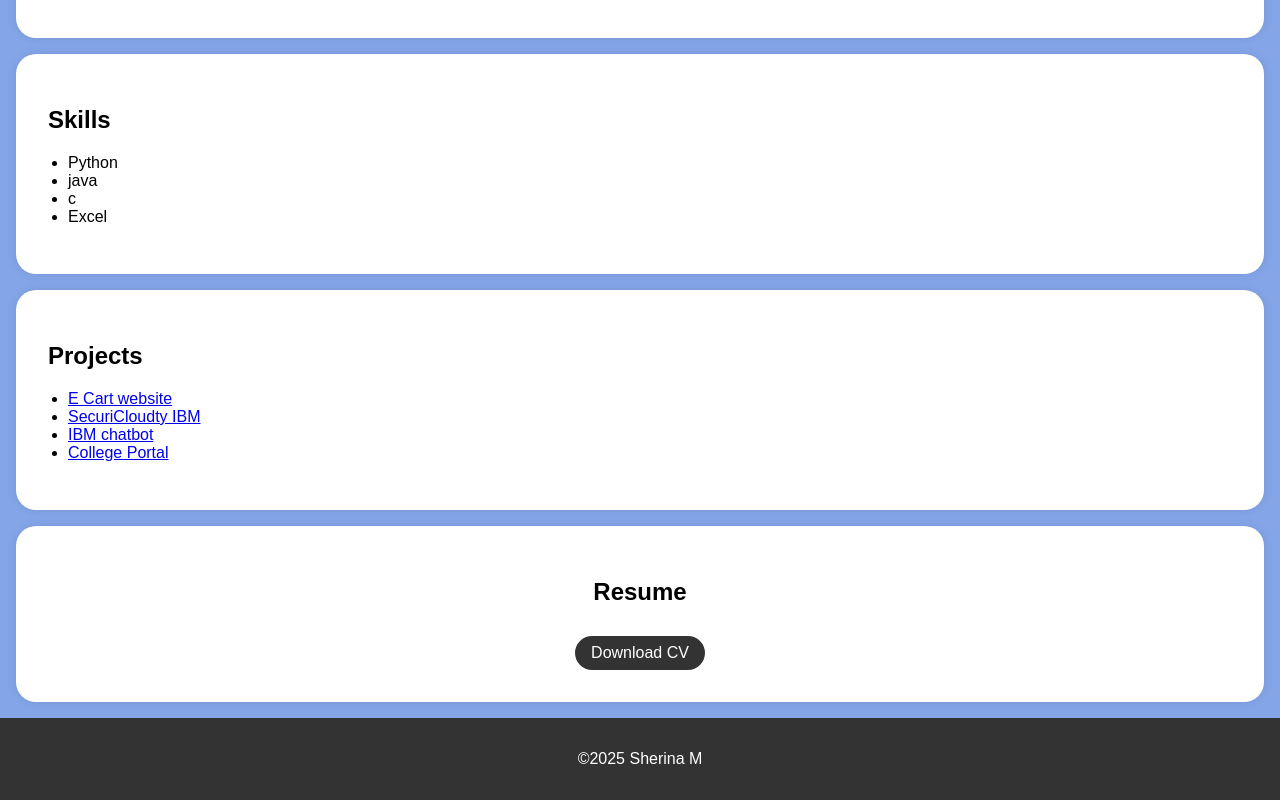
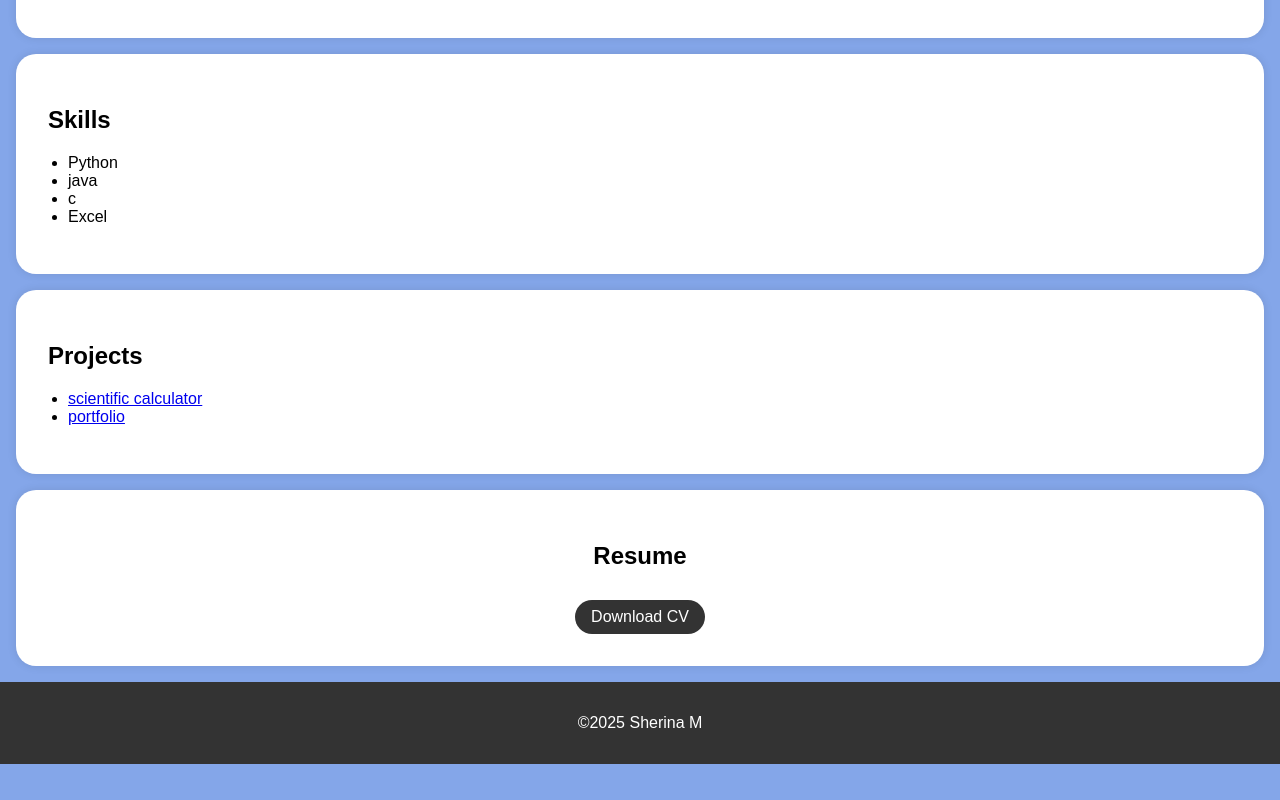
Before and after one commit to asbdu160bdu16023051601802112093/digital-portfolio, a plain HTML site: page index.html in a window 1280 px wide. Shown: the part 574-1374 px from the top of the page. After the commit the page ends 1338 px from the top, so only its background shows below. Drawn offline with Linux system fonts and the light colour scheme.

Commit message:
Add files via upload

```diff
--- a/index.html
+++ b/index.html
@@ -151,10 +151,10 @@
         <div class="section-content">
             <h2>Projects</h2>
             <ul>
-                <li><a href="#">E Cart website</a></li>
-                <li><a href="#"> SecuriCloudty IBM</a></li>
-                <li><a href="#">IBM chatbot</a></li>
-                <li><a href="#">College Portal</a></li>
+
+
+                <li><a href="#">scientific calculator</a></li>
+                <li><a href="#">portfolio</a></li>
 
                 <!-- Add more project links here -->
             </ul>
```
